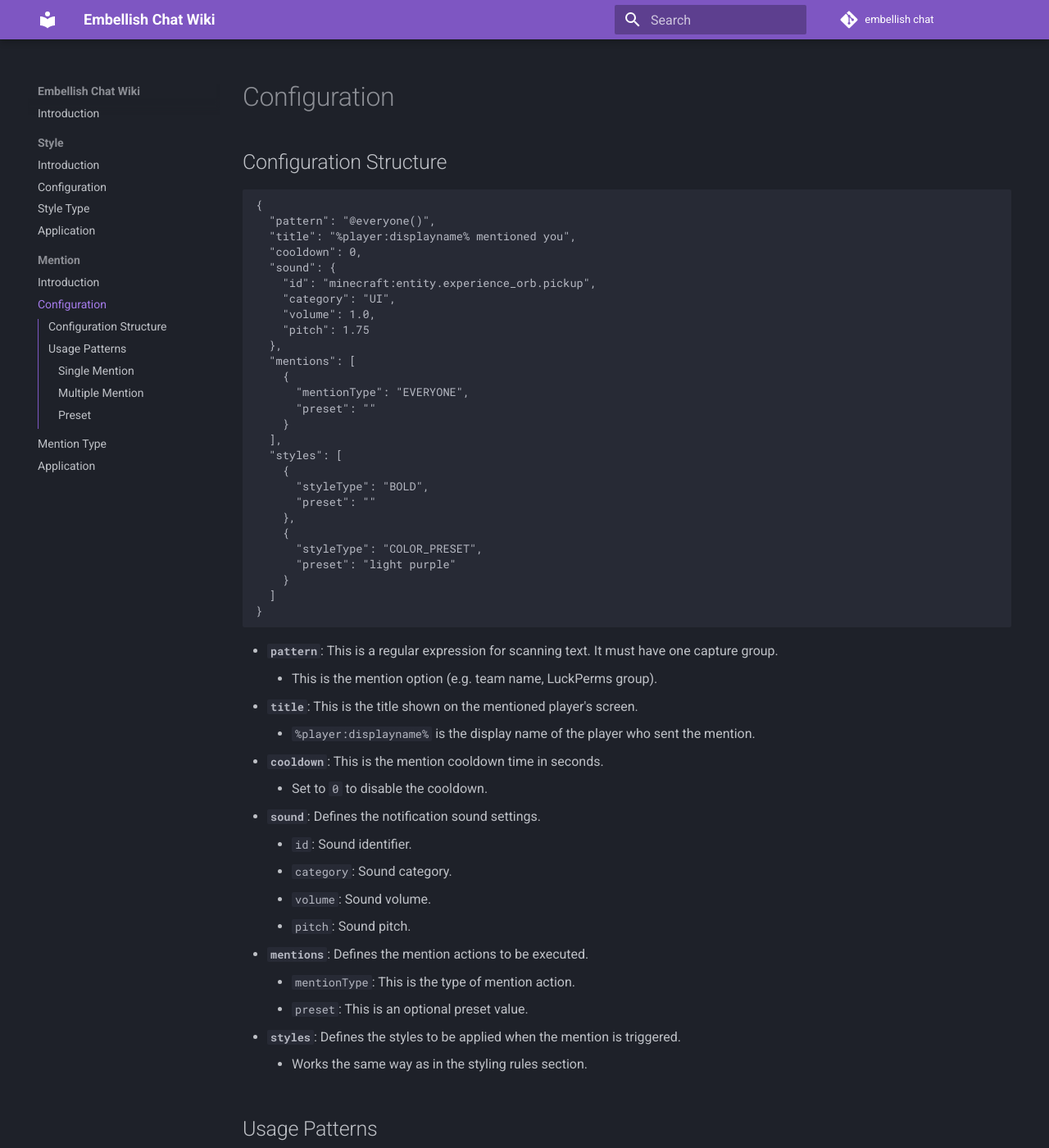
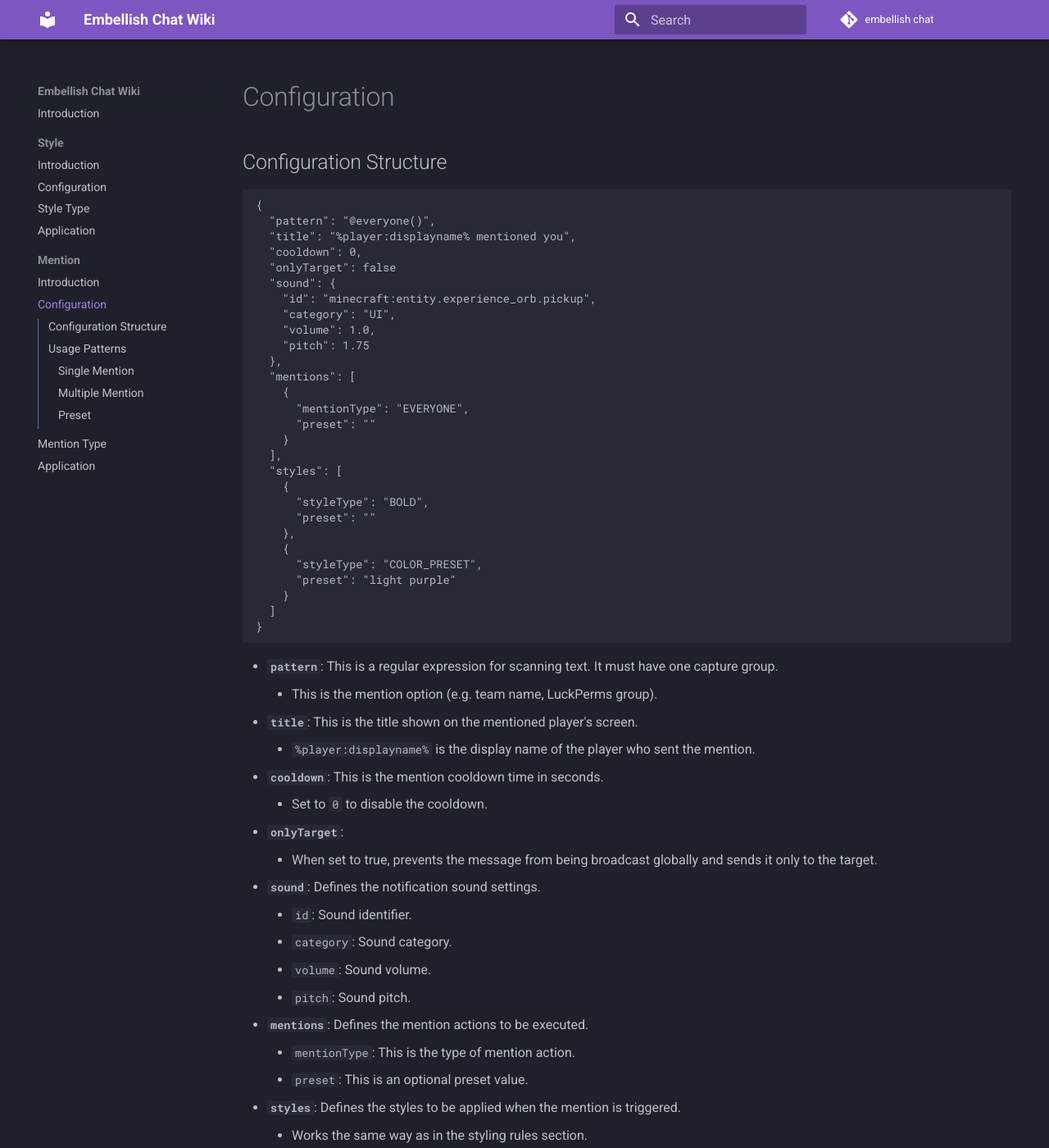
Before and after one commit to hanhy06/embellish_chat, an MkDocs documentation site: the page built from docs/mkdocs/docs/mention/Configuration.md, in a window 1280 px wide and 1400 px high. Shown: the whole window at 82% size. Built offline with MkDocs 1.6.1 and Material for MkDocs 9.7.7, drawn with Linux system fonts in a browser that asks for light colours; comment, search, counter and statistics services are not loaded.

Commit message:
feat: add support for targeted mentions in broadcasts and update documentation

```diff
--- a/docs/mkdocs/docs/mention/Configuration.md
+++ b/docs/mkdocs/docs/mention/Configuration.md
@@ -7,6 +7,7 @@
   "pattern": "@everyone()",
   "title": "%player:displayname% mentioned you",
   "cooldown": 0,
+  "onlyTarget": false
   "sound": {
     "id": "minecraft:entity.experience_orb.pickup",
     "category": "UI",
@@ -38,6 +39,8 @@
     * `%player:displayname%` is the display name of the player who sent the mention.
 * **`cooldown`**: This is the mention cooldown time in seconds.
     * Set to `0` to disable the cooldown.
+* **`onlyTarget`**:
+    * When set to true, prevents the message from being broadcast globally and sends it only to the target.
 * **`sound`**: Defines the notification sound settings.
     * `id`: Sound identifier.
     * `category`: Sound category.
```
Also changed, not shown: docs/mkdocs/docs/mention/Application.md (+35 -1 lines), 1 other file.
